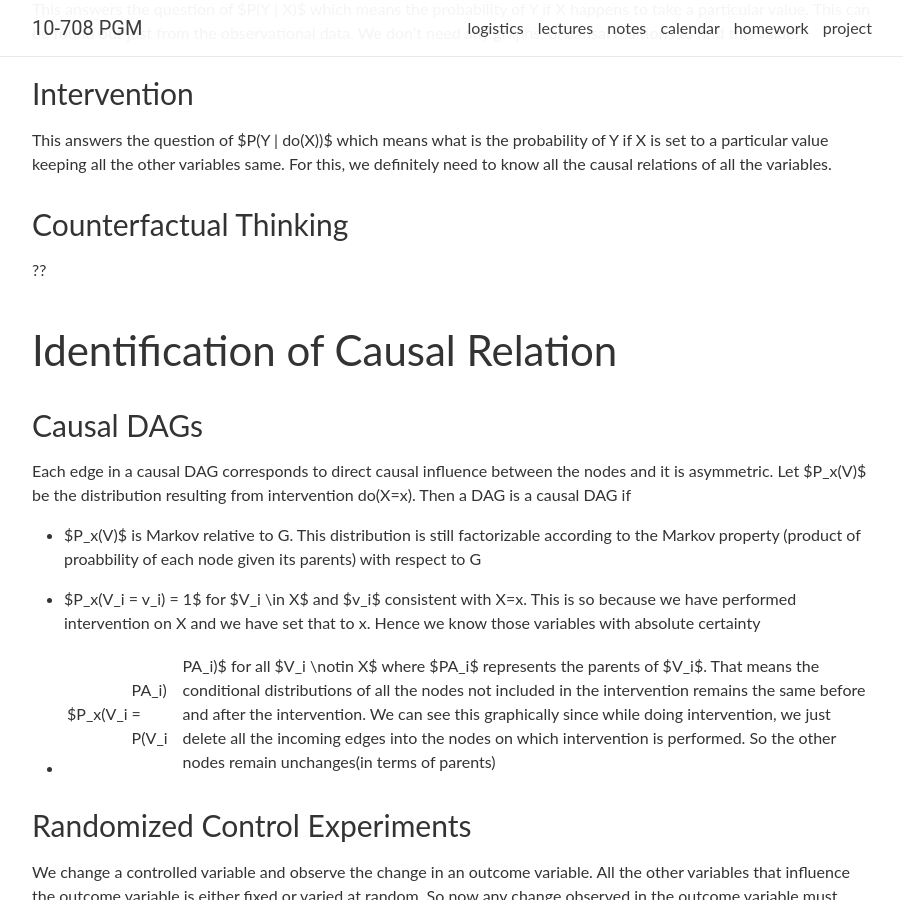
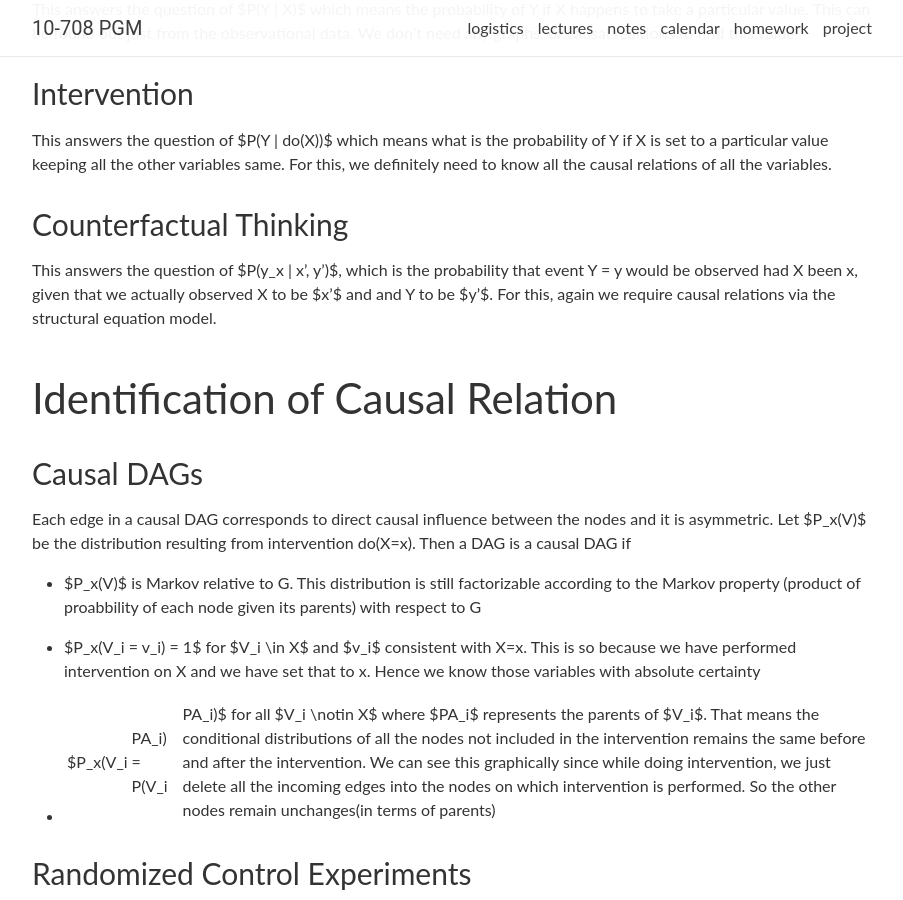
Before and after one commit to sailinglab/pgm-spring-2019, a Jekyll site: the page built from _posts/2019-02-11-lecture-08.md, in a window 1280 px wide and 900 px high, scrolled down 3435 px. Shown: the whole window, without its empty margins (188-1091 px from the left). Built offline with Jekyll 4.4.1, drawn with Linux system fonts in a browser that asks for light colours; nearby versions of some CDN libraries; our own code applies the rules of GitHub Pages for plain Markdown files; comment, search, counter and statistics services are not loaded.

Commit message:
counterfactuals

```diff
--- a/_posts/2019-02-11-lecture-08.md
+++ b/_posts/2019-02-11-lecture-08.md
@@ -84,7 +84,7 @@ This answers the question of $P(Y | X)$ which means the probability of Y if X ha
 This answers the question of $P(Y | do(X))$ which means what is the probability of Y if X is set to a particular value keeping all the other variables same. For this, we definitely need to know all the causal relations of all the variables.
 
 ### Counterfactual Thinking
-??
+This answers the question of $P(y_x | x', y')$, which is the probability that event Y = y would be observed had X been x, given that we actually observed X to be $x'$ and and Y to be $y'$. For this, again we require causal relations via the structural equation model.
 
 ## Identification of Causal Relation
 
```
